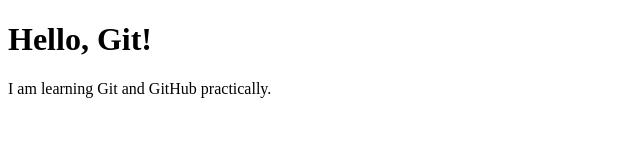
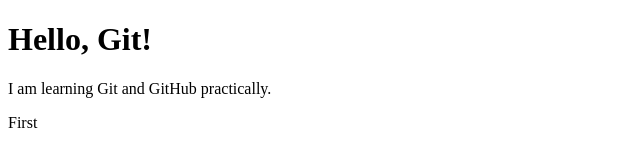
Before and after one commit to CharviChitturi/GitPractice, a plain HTML site: page Index.html in a window 1280 px wide. Shown: the full height of the page, 0-640 px from the left. Drawn offline with Linux system fonts and the light colour scheme.

Commit message:
Add a new paragraph to Index.html

```diff
--- a/Index.html
+++ b/Index.html
@@ -6,5 +6,6 @@
 <body>
     <h1>Hello, Git!</h1>
     <p>I am learning Git and GitHub practically.</p>
+    <p> First </p>
 </body>
 </html>
```
